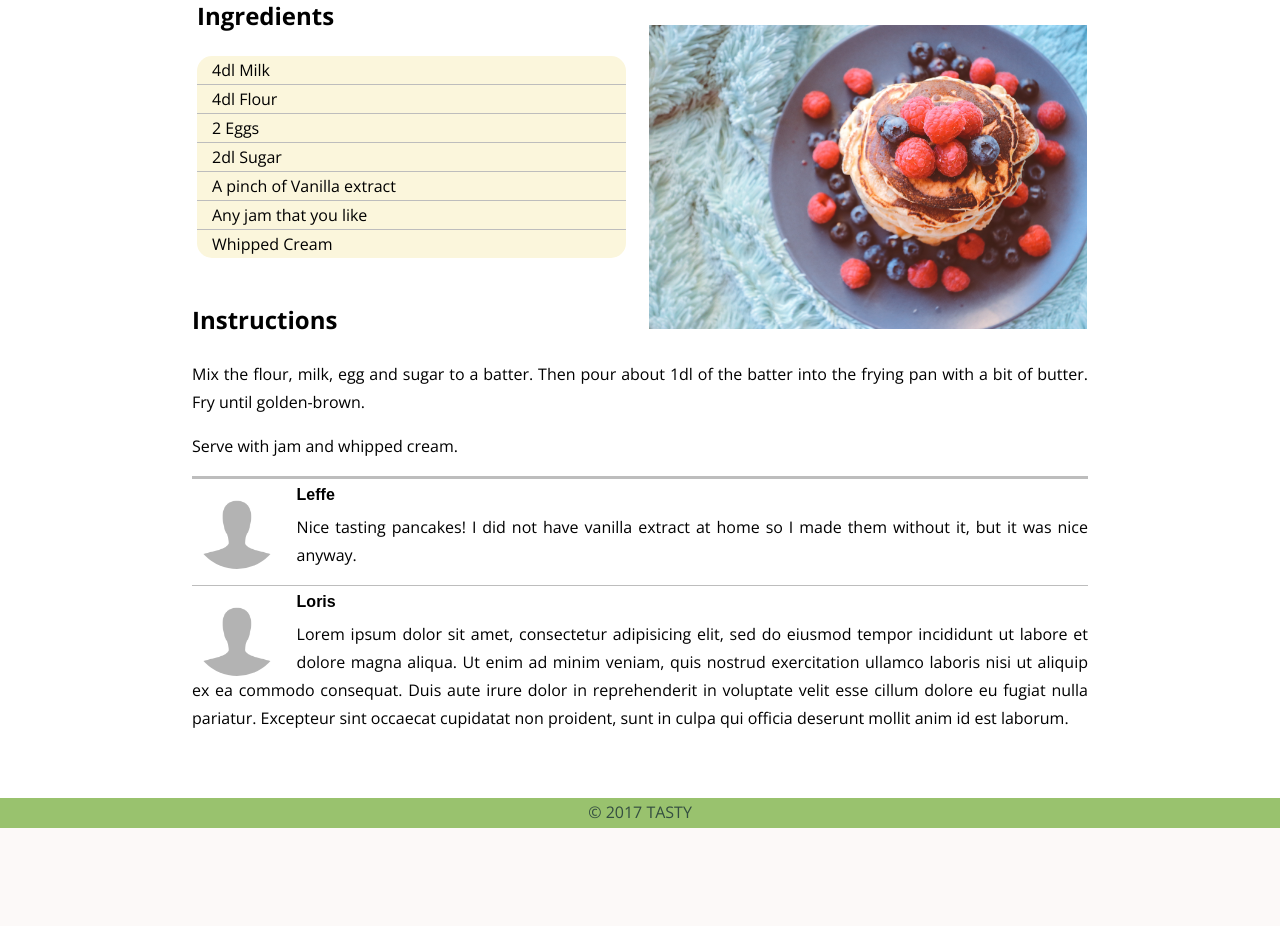
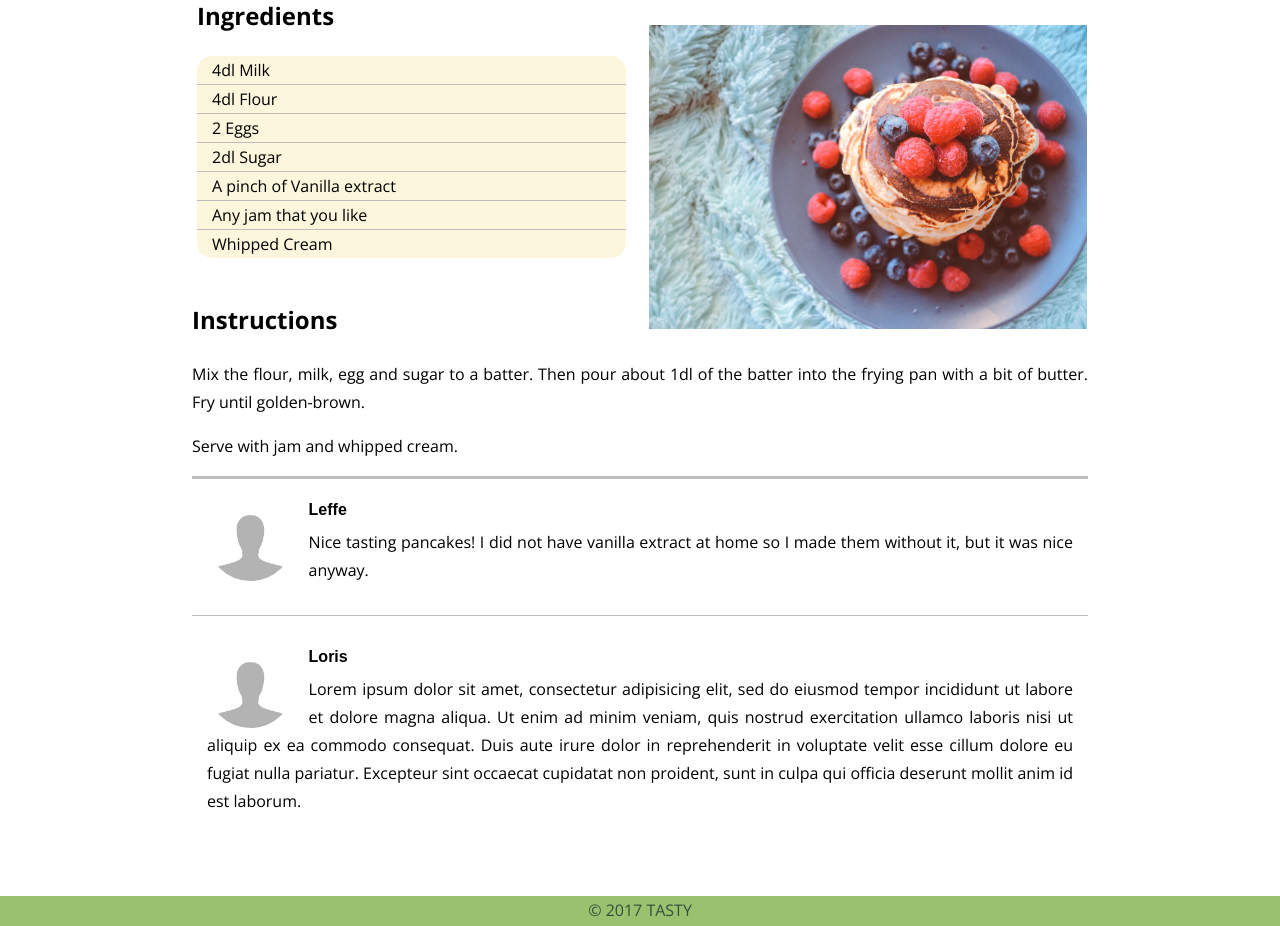
Before and after one commit to emilime93/se.kth.id1354.seminar1, a PHP site: page /pancakes-recipe.html in a window 1280 px wide. Shown: the part 318-1244 px from the top of the page. Before the commit the page ends 1146 px from the top, so only its background shows below. Run offline with PHP 8.4, Linux system fonts and the light colour scheme.

Commit message:
styled the comments a bit more

```diff
--- a/css/style.css
+++ b/css/style.css
@@ -258,12 +258,15 @@ footer p {
 
 .comment {
     width: 100%;
+    padding: 15px;
     display: inline-block;
     border-bottom: 1px solid rgb(189, 189, 189);
+    margin-bottom: 10px;
 }
 
 .comment:last-of-type {
     border: none;
+    margin-bottom: 0;
 }
 
 .profile-pic {
```
